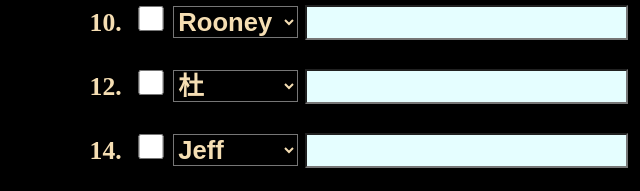
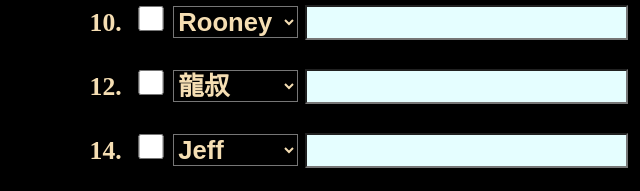
Before and after one commit to needforsbee/TeamUpGenerator, a plain HTML site: page index.html in a window 1280 px wide. Shown: the part 414-605 px from the top of the page, 597-1237 px from the left. Drawn offline with Linux system fonts and the light colour scheme.

Commit message:
Update index.html

```diff
--- a/index.html
+++ b/index.html
@@ -184,7 +184,7 @@ const names = ["Hanford",
                "希",
                "Rooney",
                "Derek",
-               "杜",
+               "龍叔",
                "翔",
                "Jeff",
                "Matthew",
```
